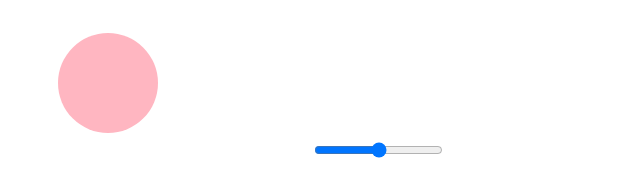
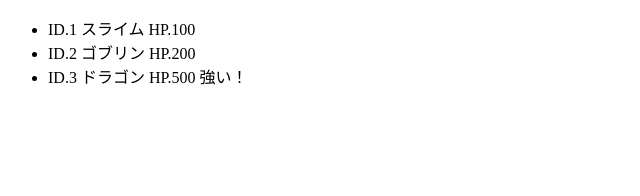
Before and after one commit to hibik17/Vue.js-practice-, a plain HTML site: page index.html in a window 1280 px wide. Shown: the whole page, without its empty margins (0-640 px from the left). Drawn offline with nearby package versions, Linux system fonts and the light colour scheme.

Commit message:
how to crete list in vue

```diff
--- a/index.html
+++ b/index.html
@@ -9,17 +9,27 @@
   </head>
   <body>
     <div id="app">
-      <svg xmlns="http://www.w3.org/2000/svg" version="1.1">
-        <circle cx="100" cy="75" v-bind:r="radius" fill="lightpink" />
-      </svg>
-      <input type="range" min="0" max="100" v-model="radius" />
+      <ul>
+        <li
+          v-for="i in list"
+          v-bind:key="i.id"
+          v-bind:class="{tuyoi: i.hp > 300}"
+        >
+          ID.{{i.id}} {{ i.name }} HP.{{ i.hp }}
+          <span v-if="i.hp > 300">強い！</span>
+        </li>
+      </ul>
     </div>
 
     <script>
       new Vue({
         el: "#app",
         data: {
-          radius: 50,
+          list: [
+            { id: 1, name: "スライム", hp: 100 },
+            { id: 2, name: "ゴブリン", hp: 200 },
+            { id: 3, name: "ドラゴン", hp: 500 },
+          ],
         },
       });
     </script>
```
